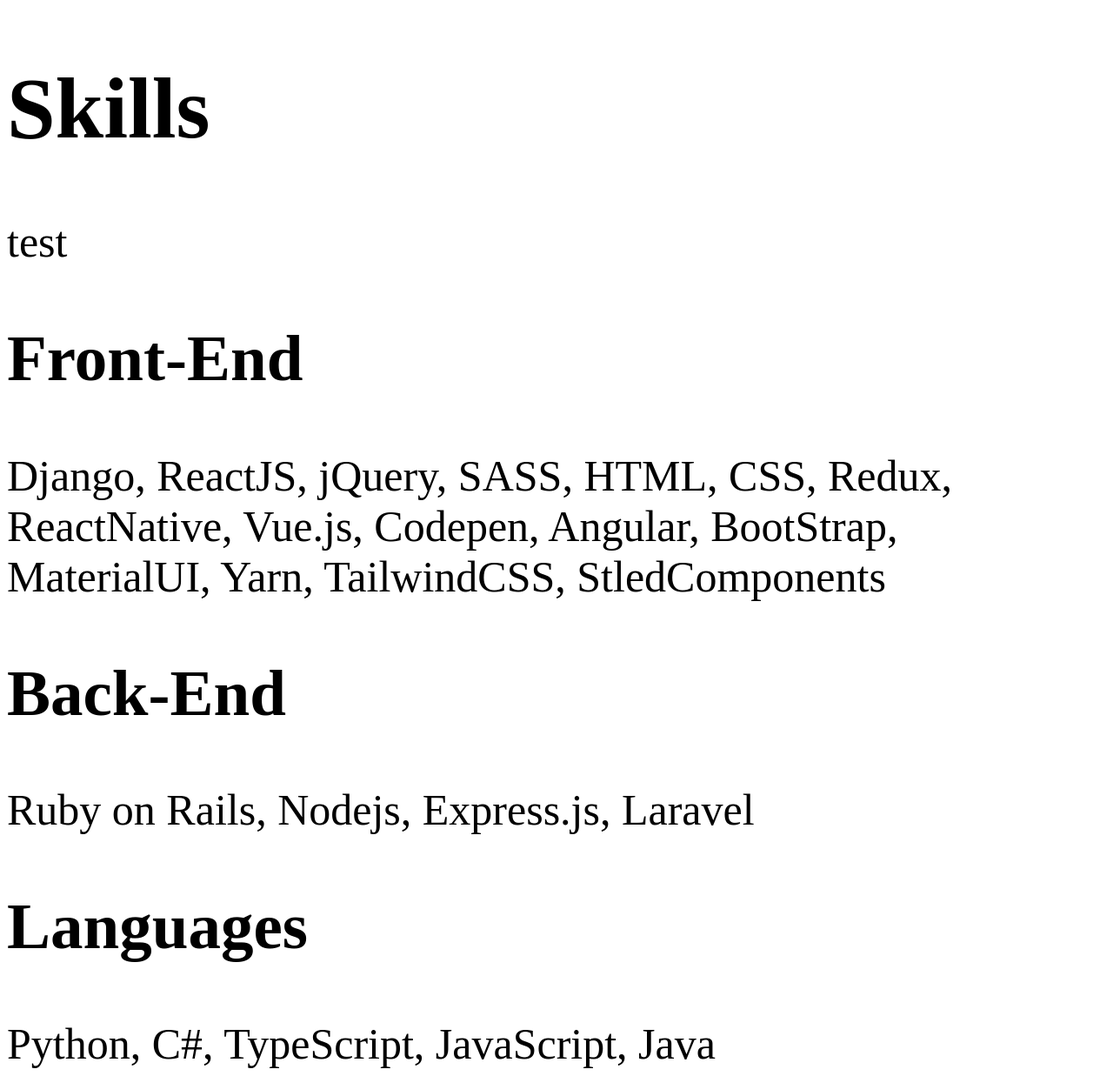
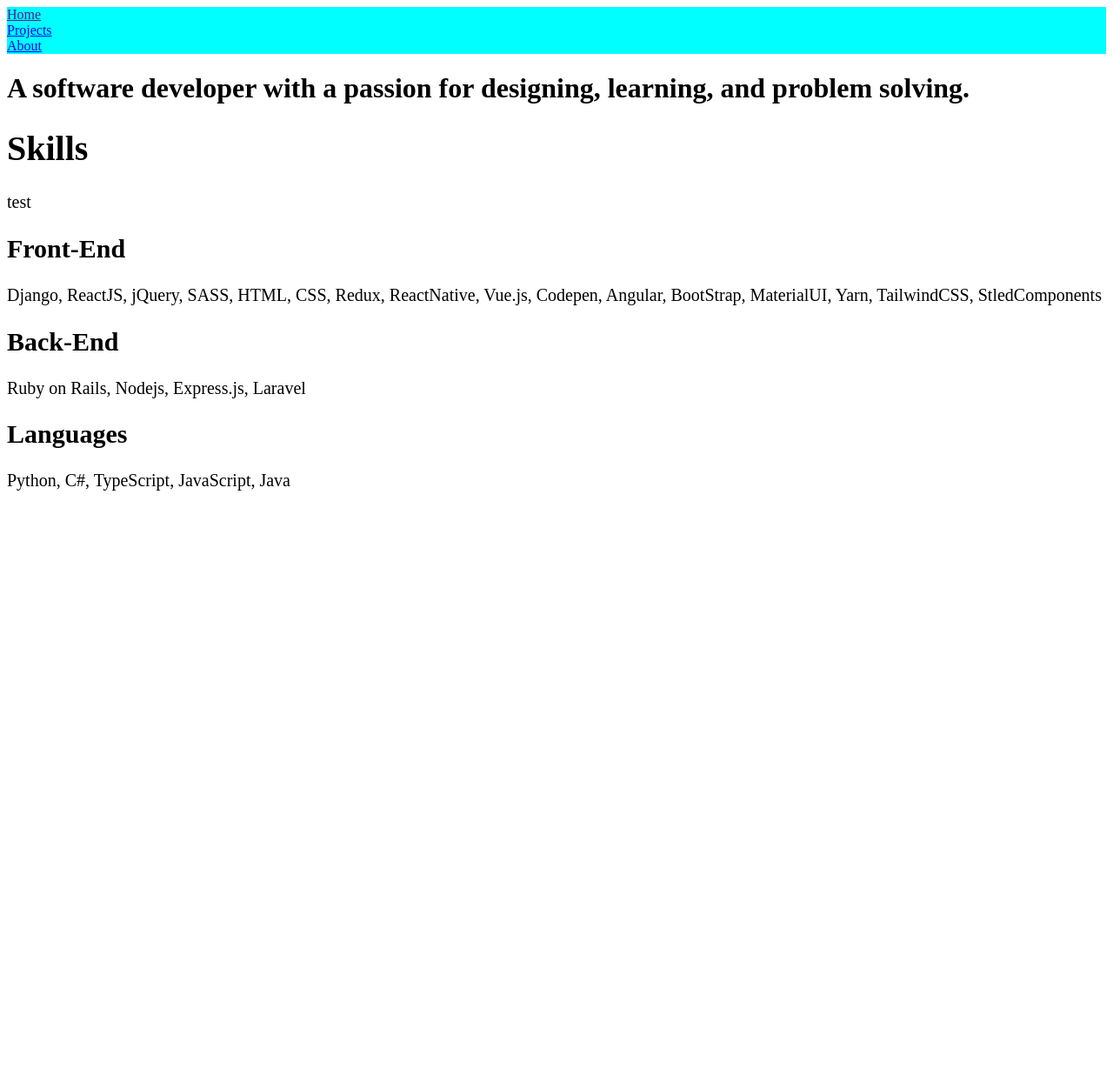
Before and after one commit to jalexander0141/Django_Personal, a Django app: page / in a window 1280 px wide. Shown: the whole page at 87% size. After the commit the page ends 564 px from the top, so only its background shows below. Run offline with Django 5.2, Linux system fonts and the light colour scheme.

Commit message:
"adds nav bar, styling, and links to site pages"

```diff
--- a/pages/templates/home.html
+++ b/pages/templates/home.html
@@ -4,18 +4,39 @@
  <meta charset="UTF-8">
  <meta name="viewport" content="width=device-width, initial-scale=1.0">
  <title>Home</title>
+ <style>
+   .skill_container {
+      font-size: 20px;
+   }
+   .nav {
+      list-style-type: none;
+      text-decoration: none;
+      padding: auto;
+      margin: auto;
+      background-color: aqua;
+      color: aqua;
+
+   }
+ </style>
+ <nav class="nav">
+   <li><a href = "">Home</a></li>
+   <li><a href = "projects">Projects</a></li>
+   <li><a href = "about">About</a></li>
+ </nav>
  </head>
  <body>
- <div style="font-size: 50px;">
+   <h1> A software developer with a passion for designing, learning, and problem solving.</h1>
+
+   <div class="skill_container">
     <h1>Skills</h1>
     <! - Add content here -->
     <body>test</body>
     <h2>Front-End</h2>
-    <body>Django, ReactJS, jQuery, SASS, HTML, CSS, Redux, ReactNative, Vue.js, Codepen, Angular, BootStrap, MaterialUI, Yarn, TailwindCSS, StledComponents</body>
+    <body class="front">Django, ReactJS, jQuery, SASS, HTML, CSS, Redux, ReactNative, Vue.js, Codepen, Angular, BootStrap, MaterialUI, Yarn, TailwindCSS, StledComponents</body>
     <h2>Back-End</h2>
     <body>Ruby on Rails, Nodejs, Express.js, Laravel</body>
     <h2>Languages</h2>
-    </body>
-    Python, C#, TypeScript, JavaScript, Java
- </div>
+    <body>Python, C#, TypeScript, JavaScript, Java</body>
+   </body>
+   </div>
  </html>
--- a/portfolio_project/urls.py
+++ b/portfolio_project/urls.py
@@ -20,6 +20,6 @@
 
 urlpatterns = [
     path('', home, name='home'),
-    path('about/', about),
+    path('about/', about, name="about"),
     path('admin/', admin.site.urls),
 ]
```
